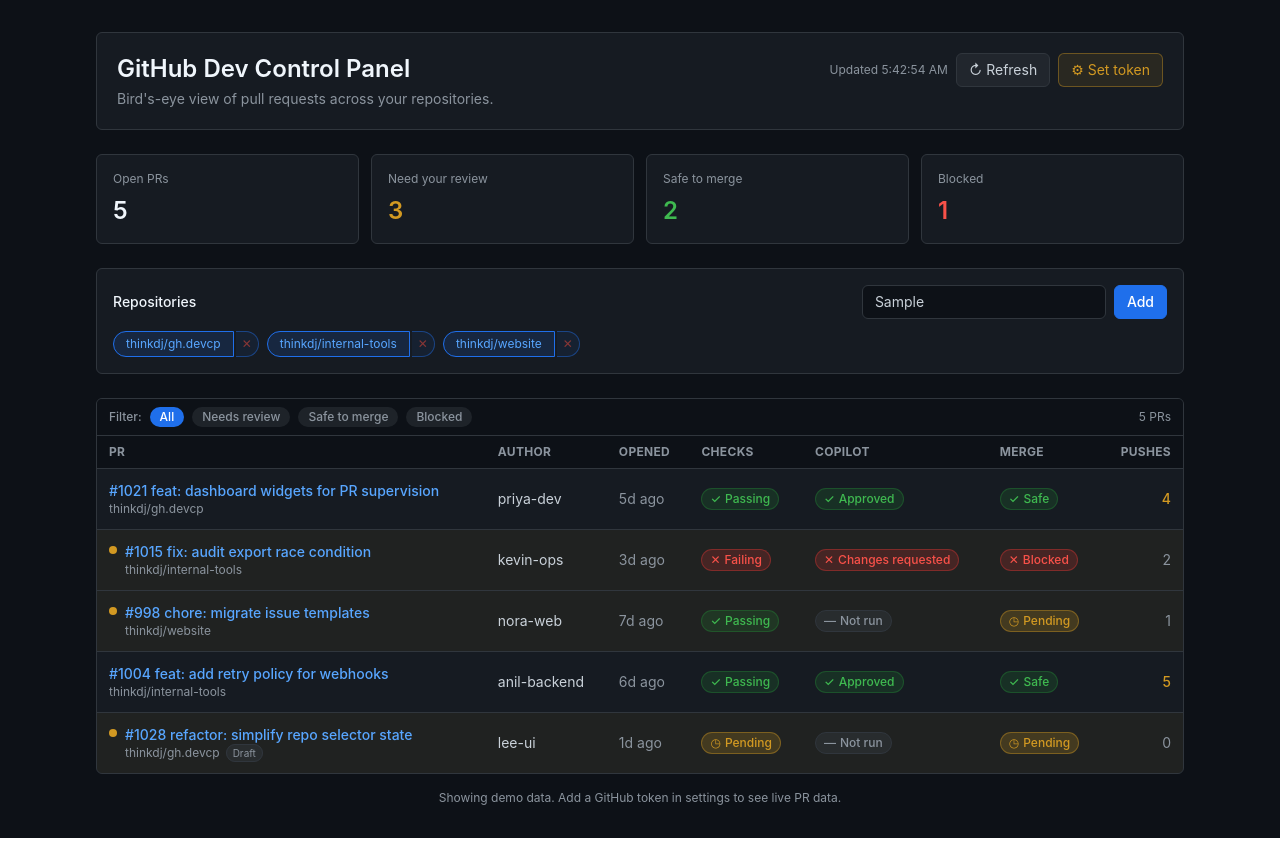
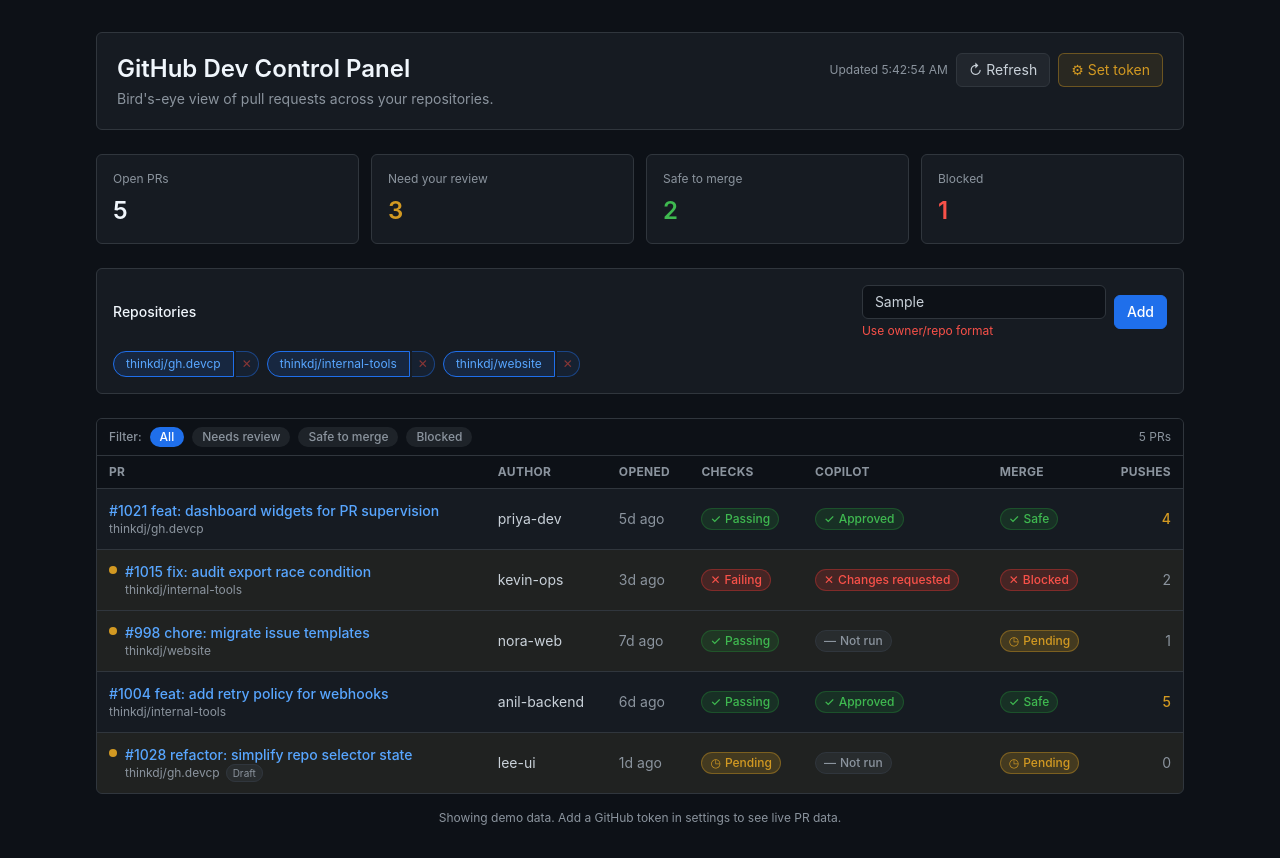
Before and after one commit to thinkdj/prpulse.gh.devcp, a React (Vite) app: page / in a window 1280 px wide. Both pictures are taken after typing "Sample" into the empty fields and a click on the button "Add". Built offline with nearby package versions, Linux system fonts and the light colour scheme.

Commit message:
fix: address code review feedback - validation, accessibility, explicit null check

```diff
--- a/src/App.tsx
+++ b/src/App.tsx
@@ -21,6 +21,7 @@
   const [repos, setRepos] = useState<string[]>(initialRepoState.repos)
   const [selectedRepos, setSelectedRepos] = useState<string[]>(initialRepoState.selectedRepos)
   const [newRepo, setNewRepo] = useState('')
+  const [repoError, setRepoError] = useState('')
 
   const { data: currentUser = '' } = useQuery({
     queryKey: ['current-user', token],
@@ -92,9 +93,16 @@
   const addRepo = (event: FormEvent<HTMLFormElement>) => {
     event.preventDefault()
     const normalized = newRepo.trim()
-    if (!normalized || repos.includes(normalized)) return
-    if (!normalized.includes('/')) return
+    if (!normalized || repos.includes(normalized)) {
+      setRepoError('')
+      return
+    }
+    if (!normalized.includes('/')) {
+      setRepoError('Use owner/repo format')
+      return
+    }
 
+    setRepoError('')
     setRepos((current) => [...current, normalized])
     setSelectedRepos((current) => [...current, normalized])
     setNewRepo('')
@@ -175,7 +183,8 @@
           repos={repos}
           selectedRepos={selectedRepos}
           newRepo={newRepo}
-          onNewRepoChange={setNewRepo}
+          repoError={repoError}
+          onNewRepoChange={(v) => { setNewRepo(v); setRepoError('') }}
           onAddRepo={addRepo}
           onToggleRepo={toggleRepo}
           onRemoveRepo={removeRepo}
--- a/src/components/RepoSelector.tsx
+++ b/src/components/RepoSelector.tsx
@@ -4,6 +4,7 @@
   repos: string[]
   selectedRepos: string[]
   newRepo: string
+  repoError: string
   onNewRepoChange: (value: string) => void
   onAddRepo: (event: FormEvent<HTMLFormElement>) => void
   onToggleRepo: (repo: string) => void
@@ -14,6 +15,7 @@
   repos,
   selectedRepos,
   newRepo,
+  repoError,
   onNewRepoChange,
   onAddRepo,
   onToggleRepo,
@@ -23,14 +25,22 @@
     <section className="mb-6 rounded-md border border-[#30363d] bg-[#161b22] p-4">
       <div className="mb-3 flex flex-wrap items-center gap-2">
         <h2 className="mr-auto text-sm font-medium text-[#f0f6fc]">Repositories</h2>
-        <form onSubmit={onAddRepo} className="flex gap-2">
+        <form onSubmit={onAddRepo} className="flex items-center gap-2">
+          <label htmlFor="add-repo-input" className="sr-only">
+            Add repository
+          </label>
+          <div className="flex flex-col">
             <input
-            aria-label="Add repository"
+              id="add-repo-input"
               value={newRepo}
               onChange={(event) => onNewRepoChange(event.target.value)}
               placeholder="owner/repo"
               className="rounded-md border border-[#30363d] bg-[#0d1117] px-3 py-1.5 text-sm text-[#c9d1d9] outline-none focus:border-[#1f6feb]"
             />
+            {repoError && (
+              <span className="mt-1 text-xs text-[#f85149]">{repoError}</span>
+            )}
+          </div>
           <button
             type="submit"
             className="rounded-md border border-[#1f6feb] bg-[#1f6feb] px-3 py-1.5 text-sm font-medium text-white"
--- a/src/github-api.ts
+++ b/src/github-api.ts
@@ -145,7 +145,7 @@
     url: pr.html_url,
     openedAt: pr.created_at,
     updatedAt: pr.updated_at,
-    pushesAfterOpen: Math.max(0, (pr.commits ?? 1) - 1),
+    pushesAfterOpen: pr.commits != null ? Math.max(0, pr.commits - 1) : 0,
     checksStatus,
     copilotReview,
     mergeSafety,
```
Lines whose indentation alone changed are shown as unchanged.
